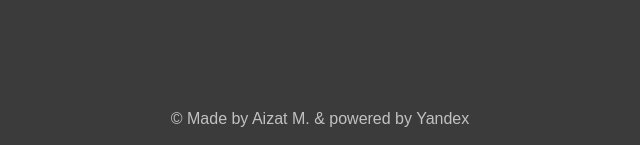
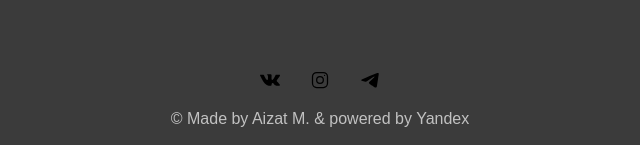
Before and after one commit to a1mix/pet_project1, a plain HTML site: page index.html in a window 1280 px wide. Shown: the part 2348-2493 px from the top of the page, 320-960 px from the left. Drawn offline with Linux system fonts and the light colour scheme; the site is published under a folder, as on GitHub Pages, so addresses that start at the root find nothing; a web font is replaced by a local one.

Commit message:
socials fix

```diff
--- a/css/style.css
+++ b/css/style.css
@@ -423,15 +423,15 @@ a:hover{
 }
 
 .vk{
-    background-image: url(/images/vk.svg);
+    background-image: url(../images/vk.svg);
 }
 
 .inst{
-    background-image: url(/images/inst.svg);
+    background-image: url(../images/inst.svg);
 }
 
 .telega{
-    background-image: url(/images/telega.svg);
+    background-image: url(../images/telega.svg);
 }
 
 .madeBy{
```
